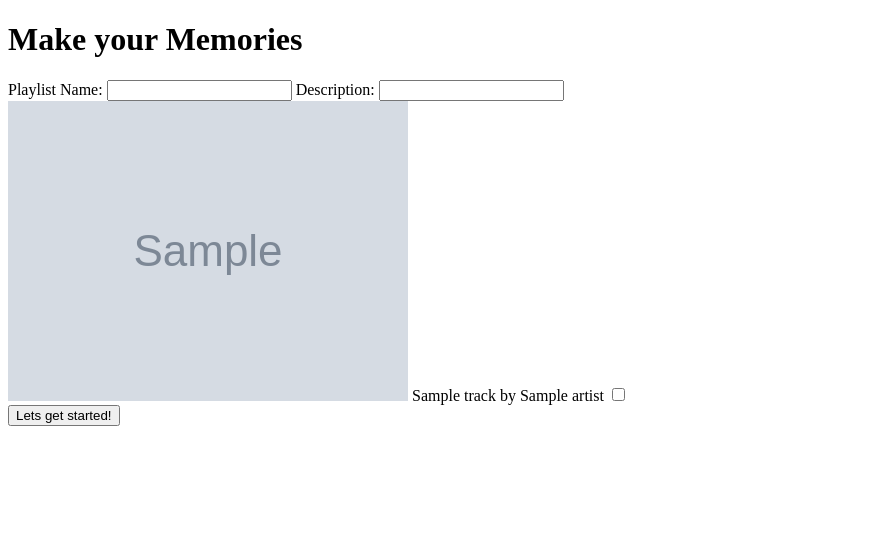
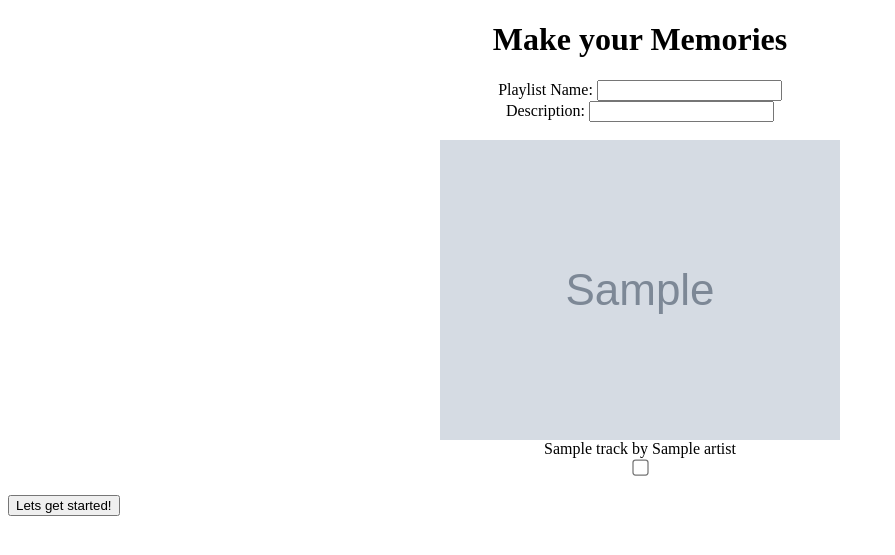
Before and after one commit to coreyli1/Spotify-Memories, a Flask app: template templates/checklist.html in a window 1280 px wide. Shown: the top 555 px of the page, without its empty margins (0-895 px from the left). Run offline with Flask 2, Linux system fonts and the light colour scheme; the template is opened without the code that fills it: most values are stand-ins (such as "Sample title", 1, 10 or a date in 2020); grey boxes marked "Sample" are stand-in pictures.

Commit message:
new checklist UI, not finished

```diff
--- /dev/null
+++ b/static/styles.css
@@ -0,0 +1,18 @@
+.checklist-top {
+    text-align: center;
+}
+.tracks {
+    display: flex;
+    flex-wrap: wrap;
+    justify-content: space-evenly;
+}
+
+.track {
+    display: flex;
+    align-items: center;
+    flex-direction: column;
+}
+
+input.check {
+    transform: scale(1.25);
+}
--- a/templates/checklist.html
+++ b/templates/checklist.html
@@ -3,26 +3,37 @@
 <head>
     <meta charset="UTF-8">
     <meta name="viewport" content="width=device-width, initial-scale=1.0">
-    <title>Document</title>
+    <title>Checklist</title>
+    <link rel="stylesheet" type=text/css href='{{ url_for('static', filename='styles.css') }}' />
 </head>
 <body>
+
     <form action="/checklist" method="POST" >
+        <div class="checklist-top">
             <h1>Make your Memories</h1>
             <label for="name">Playlist Name:</label>
             <input type="text" id="name" name="name" >
+            </br>
             <label for="description">Description:</label>
             <input type="text" id="description" name="description" >
+        </div>
+
         <br/>
+        <div class="tracks">
         {% for item in pd %}
-
-            <img src="{{item['track']['album']['images'][2]['url']}}"/>
+            <div class="track">
+                <img src="{{item['track']['album']['images'][1]['url']}}"/>
                 {% set uri = item['track']['uri'] %}
                 {% set name = item['track']['name'] %}
                 <label for="{{name}}">{{item['track']['name']}} by {{item['track']['artists'][0]['name']}}</label>
-            <input type="checkbox" id="{{name}}" name="{{name}}" value="{{uri}}"><br/>
+                <input class="check" type="checkbox" id="{{name}}" name="{{name}}" value="{{uri}}"><br/>
+            </div>
+
 
 
         {% endfor %}
+        </div>
+
         <input type="submit" id="submit" name="submit" value="Lets get started!">
     </form>
 
--- a/templates/confirmation.html
+++ b/templates/confirmation.html
@@ -4,12 +4,12 @@
     <meta charset="UTF-8">
     <meta name="viewport" content="width=device-width, initial-scale=1.0">
     <title>Confirmation</title>
+    <link rel="stylesheet" href='/static/styles.css' />
 </head>
 <body>
 
         <h1>Congrats! You've made your playlist</h1>
         <p>Click <a href={{playlist}}>here</a> to play it</p>
 
-
 </body>
 </html>
```
Also changed, not shown: templates/index.html (+10 -4 lines). Lines whose indentation alone changed are shown as unchanged.
